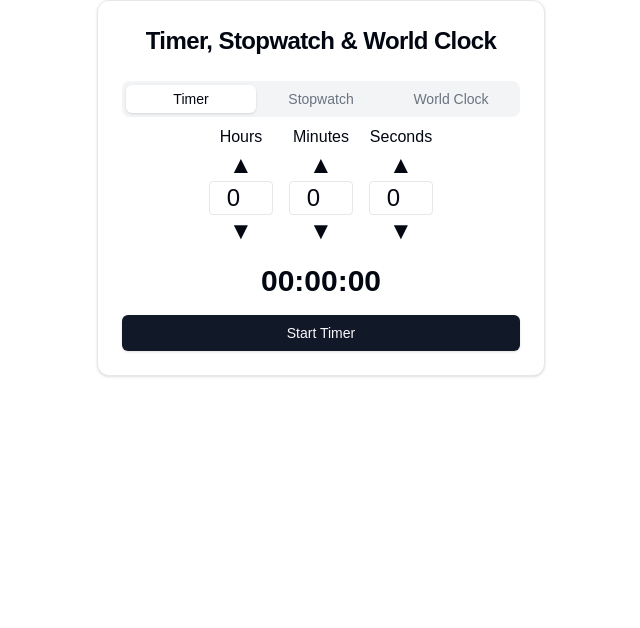
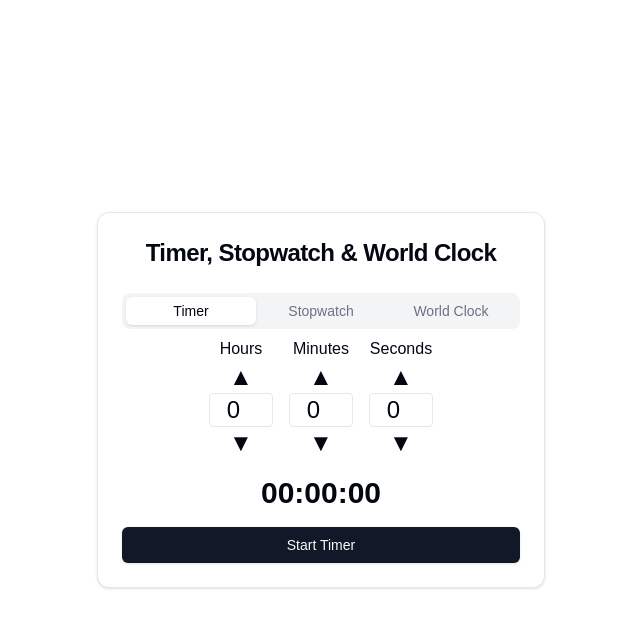
Before and after one commit to praveen2288/csv-editor, a Next.js app: page /clock in a window 1280 px wide. Shown: the top 628 px of the page, without its empty margins (319-959 px from the left). Built offline with nearby package versions, Linux system fonts and the light colour scheme.

Commit message:
Center the cards

```diff
--- a/app/agecalculator/page.tsx
+++ b/app/agecalculator/page.tsx
@@ -65,6 +65,7 @@ export default function Component() {
   }
 
   return (
+    <div className="flex items-center justify-center min-h-screen">
       <Card className="w-full max-w-lg">
         <CardHeader>
           <CardTitle>Precise Age Calculator</CardTitle>
@@ -93,8 +94,7 @@ export default function Component() {
                   <Button
                     id="birth-date"
                     variant={"outline"}
-                  className={`w-full justify-start text-left font-normal ${
-                    !birthDate && "text-muted-foreground"
+                    className={`w-full justify-start text-left font-normal ${!birthDate && "text-muted-foreground"
                       }`}
                     onClick={() => setCalendarOpen(true)}
                   >
@@ -135,5 +135,6 @@ export default function Component() {
           </div>
         </CardContent>
       </Card>
+    </div>
   )
 }
--- a/app/clock/page.tsx
+++ b/app/clock/page.tsx
@@ -143,6 +143,7 @@ export default function ClockTimerStopwatchWorldClock() {
   }
 
   return (
+    <div className="flex items-center justify-center min-h-screen">
       <Card className="w-full max-w-md mx-auto">
         <CardHeader>
           <CardTitle className="text-2xl font-bold text-center">Timer, Stopwatch & World Clock</CardTitle>
@@ -240,5 +241,6 @@ export default function ClockTimerStopwatchWorldClock() {
           </Tabs>
         </CardContent>
       </Card>
+    </div>
   )
 }
```
Lines whose indentation alone changed are shown as unchanged.
